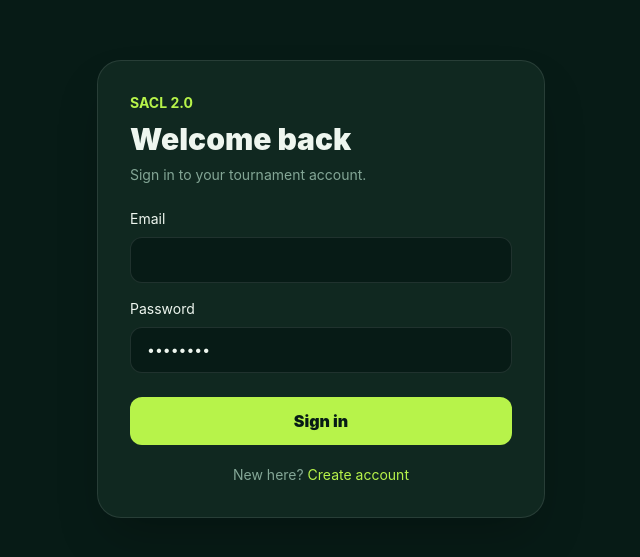
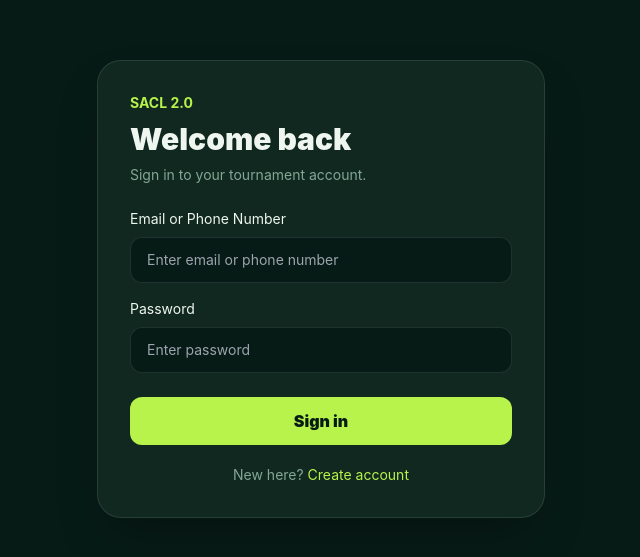
Before and after one commit to Vivek-ik/sacl, a React (Vite) app in the folder client/: page /login in a window 1280 px wide. Shown: the part 111-668 px from the top of the page, without its empty margins (319-959 px from the left). Built offline with nearby package versions, Linux system fonts and the light colour scheme.

Commit message:
changee login from email to  number

```diff
--- a/client/src/pages/Login.jsx
+++ b/client/src/pages/Login.jsx
@@ -1,53 +1,49 @@
-import { useEffect, useState } from "react";
+import { useState } from "react";
 import { useNavigate, Link, useLocation } from "react-router-dom";
 import { useAuth } from "../context/AuthContext";
 import { getDashboardPath } from "../lib/authRedirect";
-// import { getDashboardPath } from "../utils/authRedirect";
 
 export default function Login() {
-  const [email, setEmail] = useState("");
-  const [password, setPassword] = useState("12345678");
+  const [identifier, setIdentifier] = useState("");
+  const [password, setPassword] = useState("");
   const [error, setError] = useState("");
   const [busy, setBusy] = useState(false);
 
-  const { login, user } = useAuth();
+  const { login } = useAuth();
   const nav = useNavigate();
   const location = useLocation();
 
   async function submit(e) {
     e.preventDefault();
+
+    if (busy) return;
+
     setBusy(true);
     setError("");
 
     try {
-      await login(email, password);
+      await login(identifier.trim(), password);
 
-      const user = JSON.parse(localStorage.getItem("sacl_user"));
+      const loggedInUser = JSON.parse(localStorage.getItem("sacl_user"));
 
       const requestedPath = location.state?.from;
 
-      // Only preserve public tournament destinations here.
       const redirectPath =
-        user?.role === "team_owner" &&
+        loggedInUser?.role === "team_owner" &&
         requestedPath?.startsWith("/tournaments/")
           ? requestedPath
-          : getDashboardPath(user);
+          : getDashboardPath(loggedInUser);
 
       nav(redirectPath, { replace: true });
-      // navigate("/", { replace: true });
     } catch (err) {
-      setError(err.response?.data?.message || "Login failed");
+      setError(
+        err.response?.data?.message || "Login failed. Please try again.",
+      );
     } finally {
       setBusy(false);
     }
   }
 
-  // useEffect(() => {
-  //   if (user) {
-  //     console.log("User already logged in, redirecting to dashboard", user);
-  //     return nav("/");
-  //   }
-  // }, [user]);
   return (
     <div className="grid min-h-screen place-items-center bg-pitch p-5">
       <form
@@ -69,12 +65,14 @@ export default function Login() {
         )}
 
         <label className="mt-6 block text-sm">
-          Email
+          Email or Phone Number
           <input
             required
-            type="email"
-            value={email}
-            onChange={(e) => setEmail(e.target.value)}
+            type="text"
+            autoComplete="username"
+            value={identifier}
+            onChange={(e) => setIdentifier(e.target.value)}
+            placeholder="Enter email or phone number"
             className="mt-2 w-full rounded-xl border border-white/10 bg-pitch px-4 py-3 outline-none focus:border-lime"
           />
         </label>
@@ -84,15 +82,18 @@ export default function Login() {
           <input
             required
             type="password"
+            autoComplete="current-password"
             value={password}
             onChange={(e) => setPassword(e.target.value)}
+            placeholder="Enter password"
             className="mt-2 w-full rounded-xl border border-white/10 bg-pitch px-4 py-3 outline-none focus:border-lime"
           />
         </label>
 
         <button
+          type="submit"
           disabled={busy}
-          className="mt-6 w-full rounded-xl bg-lime py-3 font-black text-pitch disabled:opacity-60"
+          className="mt-6 w-full rounded-xl bg-lime py-3 font-black text-pitch disabled:cursor-not-allowed disabled:opacity-60"
         >
           {busy ? "Signing in..." : "Sign in"}
         </button>
```
Also changed, not shown: 1 other file (tests, documents, lock files or other folders).
